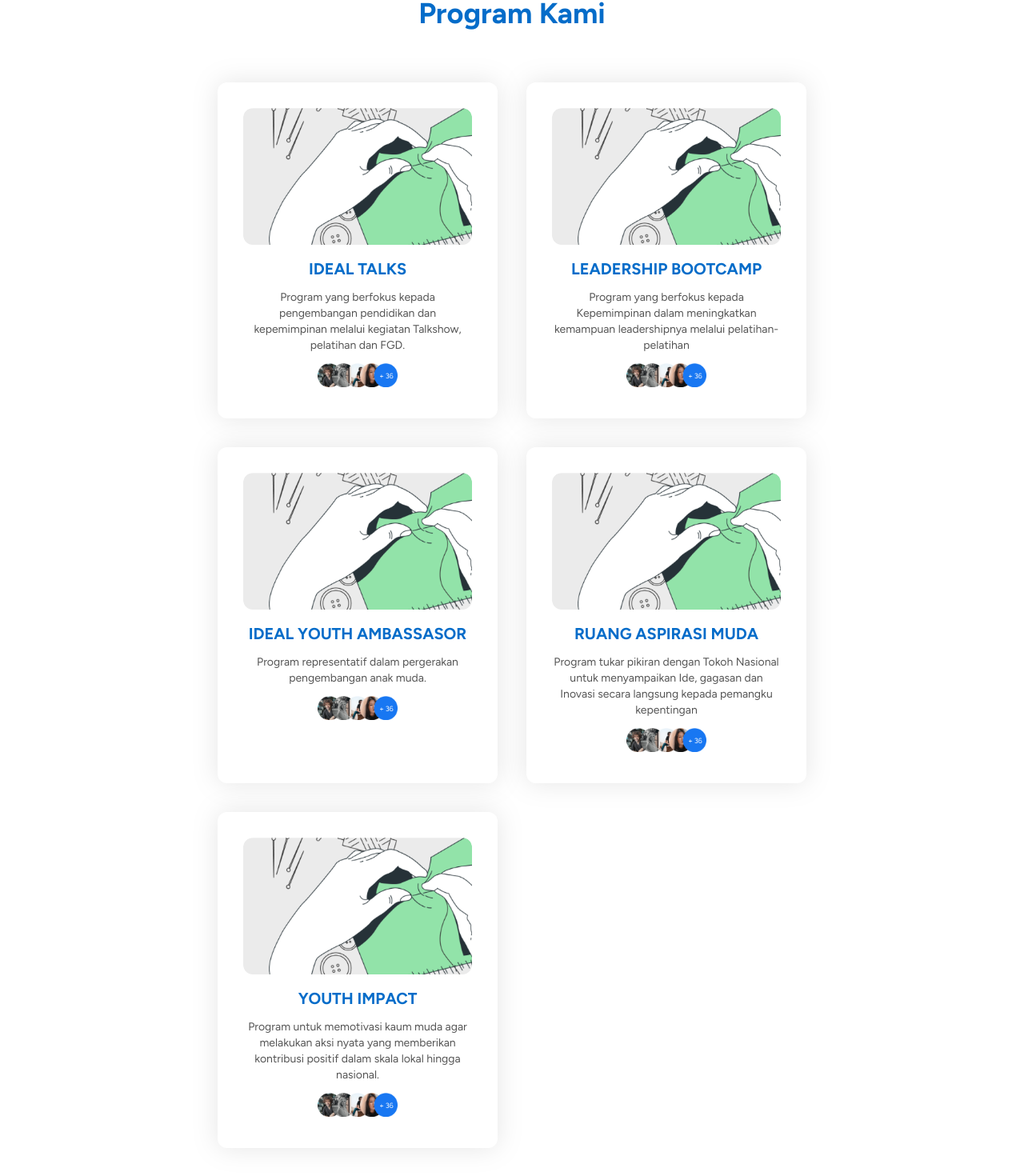
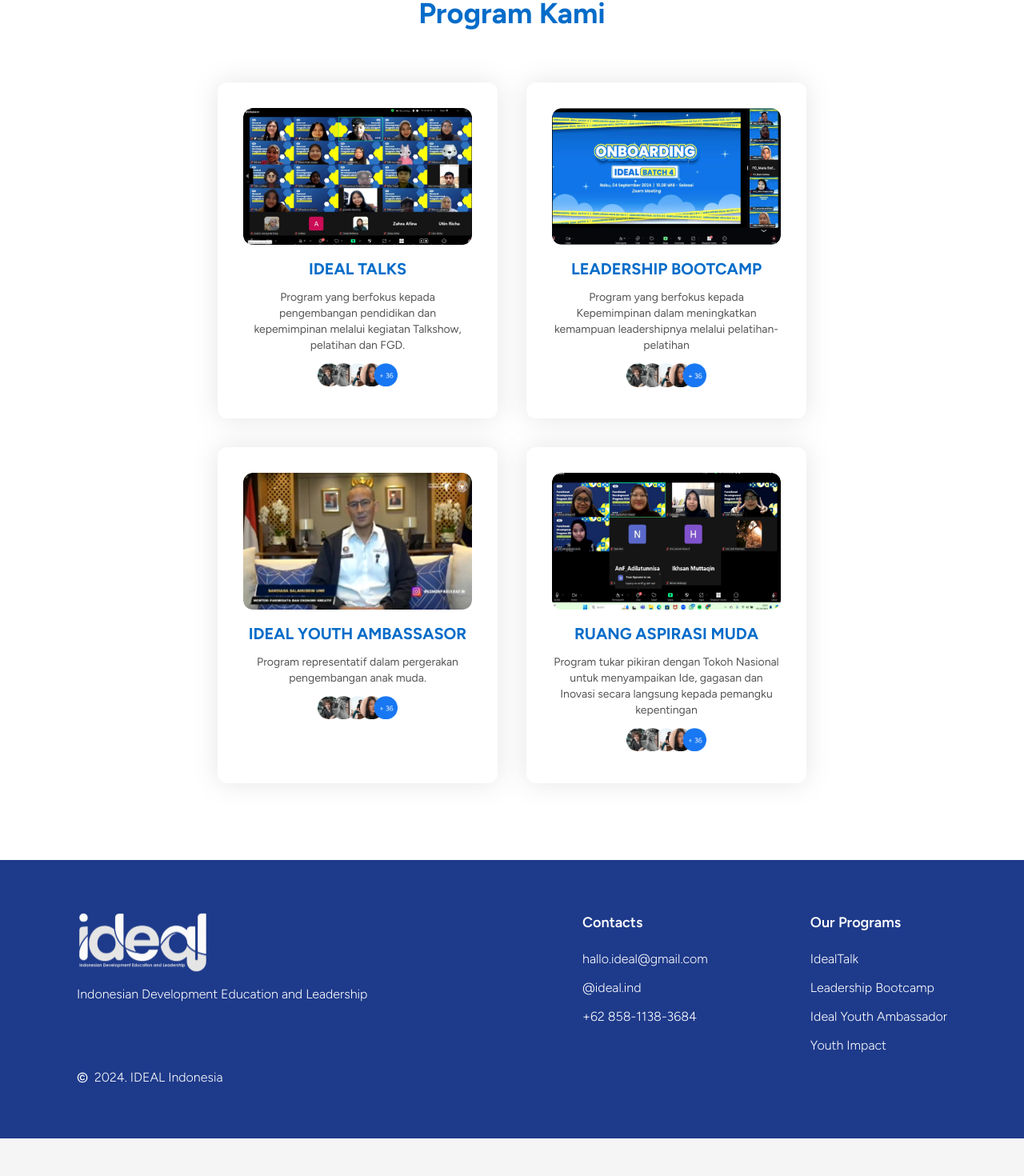
Before and after one commit to mhmdrazn/integral-project, a Next.js app: page / in a window 1280 px wide. Shown: the part 1278-2748 px from the top of the page at 80% size. After the commit the page ends 2701 px from the top, so only its background shows below. Built offline with nearby package versions, Linux system fonts and the light colour scheme.

Commit message:
fix images

```diff
--- a/src/app/data/card.ts
+++ b/src/app/data/card.ts
@@ -11,31 +11,31 @@
     {
     subtitle: 'IDEAL TALKS',
     shortDesc: 'Program yang berfokus kepada pengembangan pendidikan dan kepemimpinan melalui kegiatan Talkshow, pelatihan dan FGD.',
-    img: '/assets/templateCard.png',
+    img: '/assets/events/gdp.png',
     imgSmall:'/assets/jumlahSiswa.png',
     },
     {
     subtitle: 'LEADERSHIP BOOTCAMP',
     shortDesc: 'Program yang berfokus kepada Kepemimpinan dalam meningkatkan kemampuan leadershipnya melalui pelatihan-pelatihan',
-    img: '/assets/templateCard.png',
+    img: '/assets/events/onboarding.png',
     imgSmall:'/assets/jumlahSiswa.png',
     },
     {
     subtitle: 'IDEAL YOUTH AMBASSASOR',
     shortDesc: 'Program representatif dalam pergerakan pengembangan anak muda.',
-    img: '/assets/templateCard.png',
+    img: '/onboard1.png',
     imgSmall:'/assets/jumlahSiswa.png',
     },
     {
     subtitle: 'RUANG ASPIRASI MUDA',
     shortDesc: 'Program tukar pikiran dengan Tokoh Nasional untuk menyampaikan Ide, gagasan dan Inovasi secara langsung kepada pemangku kepentingan',
-    img: '/assets/templateCard.png',
+    img: '/assets/events/fdp.png',
     imgSmall:'/assets/jumlahSiswa.png',
     },
-    {
-    subtitle: 'YOUTH IMPACT',
-    shortDesc: 'Program untuk memotivasi kaum muda agar melakukan aksi nyata yang memberikan kontribusi positif dalam skala lokal hingga nasional.',
-    img: '/assets/templateCard.png',
-    imgSmall:'/assets/jumlahSiswa.png',
-    },
+    // {
+    // subtitle: 'YOUTH IMPACT',
+    // shortDesc: 'Program untuk memotivasi kaum muda agar melakukan aksi nyata yang memberikan kontribusi positif dalam skala lokal hingga nasional.',
+    // img: '/assets/templateCard.png',
+    // imgSmall:'/assets/jumlahSiswa.png',
+    // },
 ];
```
